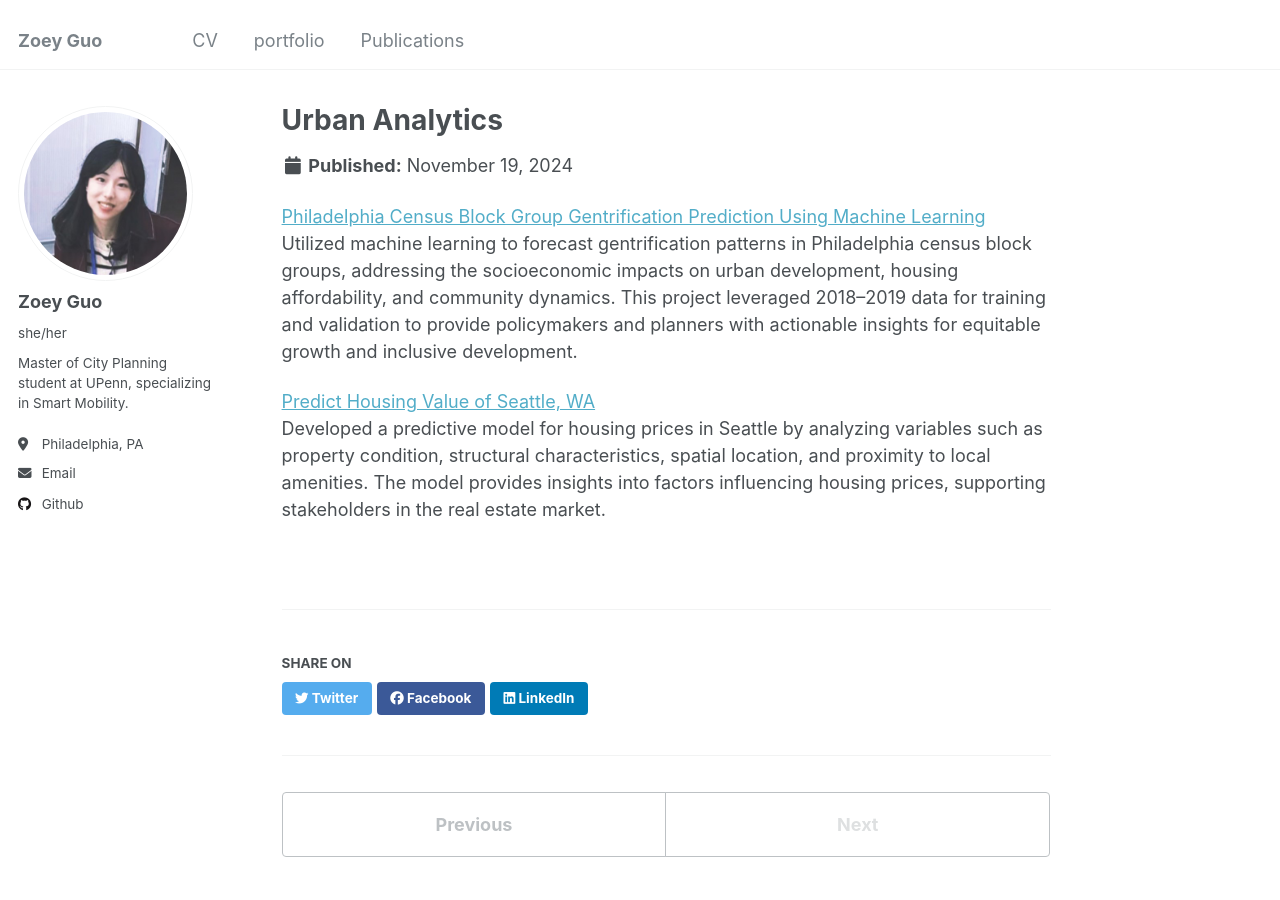
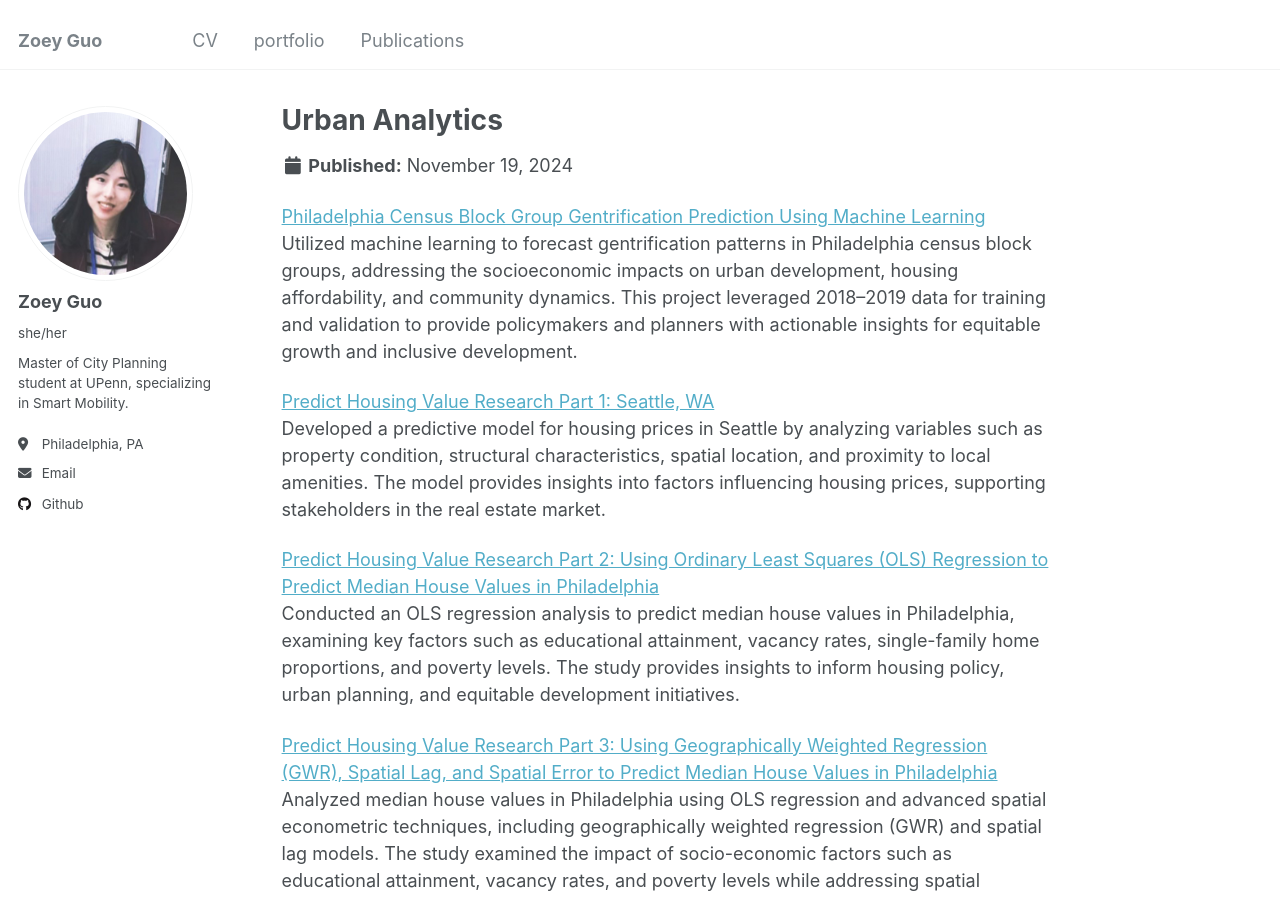
Before and after one commit to ZoeyGuo709/ZoeyGuo709.github.io, a Jekyll site: the page built from _portfolio/portfolio-2.md, in a window 1280 px wide and 900 px high. Built offline with Jekyll 4.4.1, drawn with Linux system fonts in a browser that asks for light colours; some of the changed text lies outside the part shown.

Commit message:
Update portfolio-2.md

```diff
--- a/_portfolio/portfolio-2.md
+++ b/_portfolio/portfolio-2.md
@@ -7,5 +7,11 @@ collection: portfolio
 [Philadelphia Census Block Group Gentrification Prediction Using Machine Learning](../../files/PPA_PhillyGentrif.html "Philadelphia Census Block Group Gentrification Prediction Using Machine Learning")<br>
 Utilized machine learning to forecast gentrification patterns in Philadelphia census block groups, addressing the socioeconomic impacts on urban development, housing affordability, and community dynamics. This project leveraged 2018–2019 data for training and validation to provide policymakers and planners with actionable insights for equitable growth and inclusive development.
 
-[Predict Housing Value of Seattle, WA](../../files/PPA_PredictHHprice.html "Predict Housing Value of Seattle, WA")<br>
+[Predict Housing Value Research Part 1: Seattle, WA](../../files/PPA_PredictHHprice.html "Predict Housing Value of Seattle, WA")<br>
 Developed a predictive model for housing prices in Seattle by analyzing variables such as property condition, structural characteristics, spatial location, and proximity to local amenities. The model provides insights into factors influencing housing prices, supporting stakeholders in the real estate market.
+
+[Predict Housing Value Research Part 2: Using Ordinary Least Squares (OLS) Regression to Predict Median House Values in Philadelphia](../../files/STAT_MedianHHValue_OLS "Predict Housing Value Research Part 2: Using Ordinary Least Squares (OLS) Regression to Predict Median House Values in Philadelphia")<br>
+Conducted an OLS regression analysis to predict median house values in Philadelphia, examining key factors such as educational attainment, vacancy rates, single-family home proportions, and poverty levels. The study provides insights to inform housing policy, urban planning, and equitable development initiatives.
+
+[Predict Housing Value Research Part 3: Using Geographically Weighted Regression (GWR), Spatial Lag, and Spatial Error to Predict Median House Values in Philadelphia](../../files/STAT_MedianHHValue_GWR "Predict Housing Value Research Part 3: Using Geographically Weighted Regression (GWR), Spatial Lag, and Spatial Error to Predict Median House Values in Philadelphia")<br>
+Analyzed median house values in Philadelphia using OLS regression and advanced spatial econometric techniques, including geographically weighted regression (GWR) and spatial lag models. The study examined the impact of socio-economic factors such as educational attainment, vacancy rates, and poverty levels while addressing spatial dependencies to inform equitable and sustainable housing development strategies.
```
